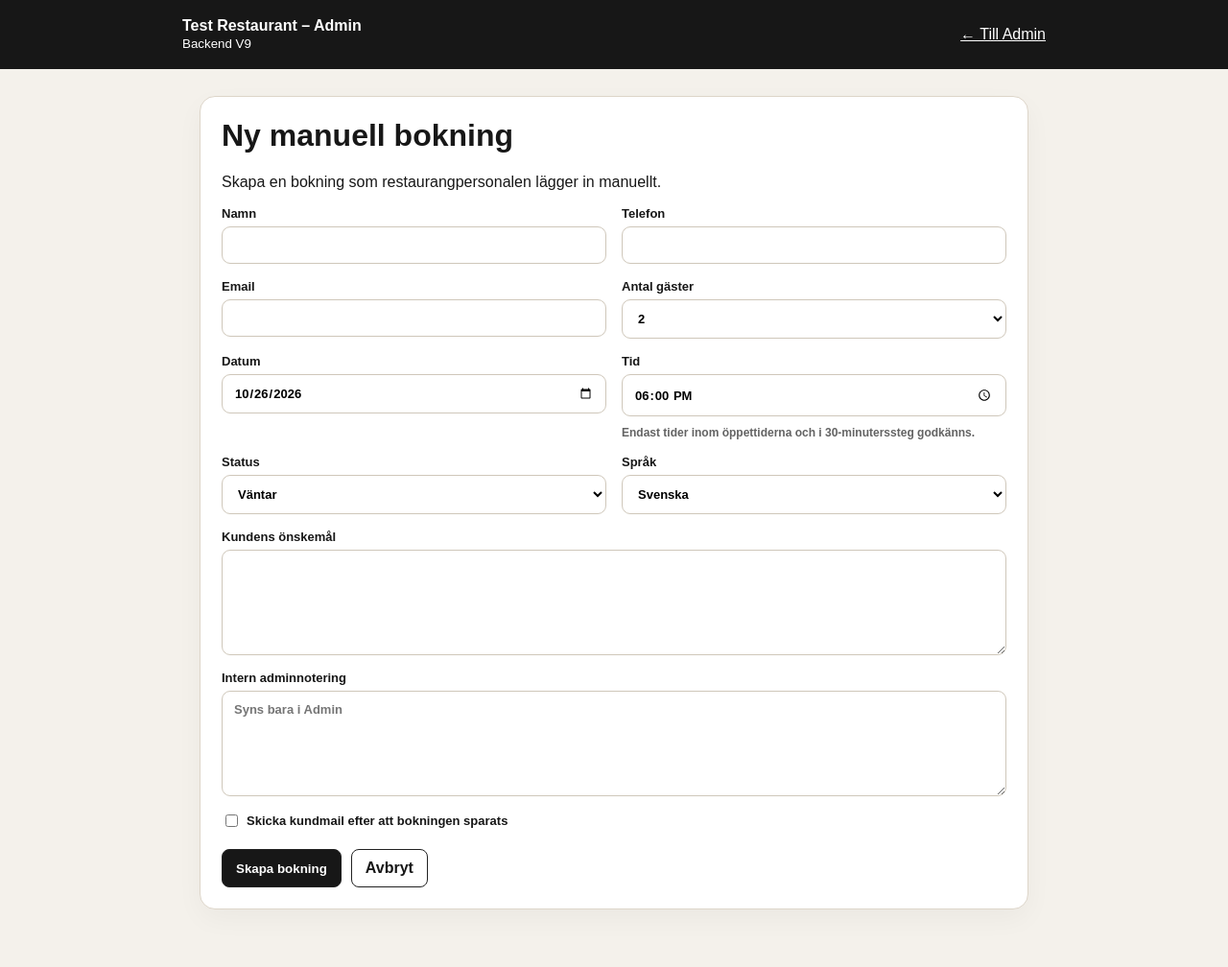
After one commit to mehzan07/nordic_table, a Flask app: page /admin/reservations/new in a window 1280 px wide. The commit adds this page. Shown: the whole page at 96% size. Run offline with Flask 3, Linux system fonts and the light colour scheme; the visitor is signed in with stand-in values (Sample User, id 1).

Commit message:
Add Backend V9 admin reservation management

```diff
--- a/app.py
+++ b/app.py
@@ -2,6 +2,7 @@ from __future__ import annotations
 
 import os
 import re
+import secrets
 import smtplib
 import sqlite3
 from datetime import date, datetime, timedelta
@@ -34,7 +35,7 @@ ADMIN_PASSWORD = os.getenv("ADMIN_PASSWORD", "demo1234")
 MAX_GUESTS_PER_SLOT = int(os.getenv("MAX_GUESTS_PER_SLOT", "20"))
 EMAIL_MODE = os.getenv("EMAIL_MODE", "outbox").strip().lower()
 
-# Email configuration. V7 preserves V5/V6 outbox and SMTP diagnostics.
+# Email configuration. V9 preserves the existing outbox and SMTP diagnostics.
 SMTP_HOST = os.getenv("SMTP_HOST", "").strip()
 SMTP_PORT = int(os.getenv("SMTP_PORT", "587"))
 SMTP_USERNAME = os.getenv("SMTP_USERNAME", "").strip()
@@ -100,6 +101,10 @@ def init_db() -> None:
             )
             """
         )
+        columns = {row["name"] for row in conn.execute("PRAGMA table_info(reservations)").fetchall()}
+        if "admin_note" not in columns:
+            conn.execute("ALTER TABLE reservations ADD COLUMN admin_note TEXT NOT NULL DEFAULT ''")
+
         conn.execute(
             "CREATE INDEX IF NOT EXISTS idx_reservation_date_time ON reservations(reservation_date, reservation_time)"
         )
@@ -165,6 +170,79 @@ def slot_guest_total(raw_date: str, raw_time: str) -> int:
 
 def remaining_capacity(raw_date: str, raw_time: str) -> int:
     return max(0, MAX_GUESTS_PER_SLOT - slot_guest_total(raw_date, raw_time))
+
+
+def active_guest_total_excluding(raw_date: str, raw_time: str, reservation_id: int | None = None) -> int:
+    query = """
+        SELECT COALESCE(SUM(guests), 0) AS total
+        FROM reservations
+        WHERE reservation_date = ?
+          AND reservation_time = ?
+          AND status IN ('pending', 'confirmed')
+    """
+    params: list[object] = [raw_date, raw_time]
+    if reservation_id is not None:
+        query += " AND id != ?"
+        params.append(reservation_id)
+    with get_db() as conn:
+        row = conn.execute(query, params).fetchone()
+    return int(row["total"] or 0)
+
+
+def remaining_capacity_excluding(raw_date: str, raw_time: str, reservation_id: int | None = None) -> int:
+    return max(0, MAX_GUESTS_PER_SLOT - active_guest_total_excluding(raw_date, raw_time, reservation_id))
+
+
+def generate_admin_reference() -> str:
+    prefix = datetime.now().strftime("TR-%y%m%d-")
+    with get_db() as conn:
+        for _ in range(50):
+            suffix = f"{secrets.randbelow(10000):04d}"
+            reference = prefix + suffix
+            exists = conn.execute("SELECT 1 FROM reservations WHERE reference = ?", (reference,)).fetchone()
+            if not exists:
+                return reference
+    raise RuntimeError("Could not generate a unique reservation reference.")
+
+
+def validate_admin_reservation_form(data, reservation_id: int | None = None) -> tuple[dict | None, str | None]:
+    cleaned = {
+        "name": str(data.get("name", "")).strip(),
+        "phone": str(data.get("phone", "")).strip(),
+        "email": str(data.get("email", "")).strip().lower(),
+        "reservation_date": str(data.get("reservation_date", "")).strip(),
+        "reservation_time": str(data.get("reservation_time", "")).strip(),
+        "special_requests": str(data.get("special_requests", "")).strip(),
+        "admin_note": str(data.get("admin_note", "")).strip(),
+        "language": "en" if str(data.get("language", "sv")).lower().startswith("en") else "sv",
+        "status": str(data.get("status", "pending")).strip().lower(),
+    }
+    try:
+        cleaned["guests"] = int(data.get("guests", 0))
+    except (TypeError, ValueError):
+        return None, "Antal gäster måste vara ett heltal."
+
+    if not all([cleaned["name"], cleaned["phone"], cleaned["email"], cleaned["reservation_date"], cleaned["reservation_time"]]):
+        return None, "Namn, telefon, email, datum och tid måste fyllas i."
+    if not EMAIL_RE.match(cleaned["email"]):
+        return None, "Ogiltig emailadress."
+    digits = re.sub(r"\D", "", cleaned["phone"])
+    if not (7 <= len(digits) <= 15):
+        return None, "Ogiltigt telefonnummer."
+    if not (1 <= cleaned["guests"] <= MAX_GUESTS_PER_SLOT):
+        return None, f"Antal gäster måste vara mellan 1 och {MAX_GUESTS_PER_SLOT}."
+    if cleaned["status"] not in {"pending", "confirmed", "cancelled"}:
+        return None, "Ogiltig status."
+    if not valid_slot(cleaned["reservation_date"], cleaned["reservation_time"]):
+        return None, "Valt datum eller tid ligger utanför restaurangens öppettider."
+
+    if cleaned["status"] in {"pending", "confirmed"}:
+        remaining = remaining_capacity_excluding(
+            cleaned["reservation_date"], cleaned["reservation_time"], reservation_id
+        )
+        if cleaned["guests"] > remaining:
+            return None, f"Inte tillräcklig kapacitet. Endast {remaining} platser återstår för den tiden."
+    return cleaned, None
 
 
 def opening_slots(raw_date: str) -> list[str]:
@@ -882,6 +960,90 @@ def admin():
     )
 
 
+@app.route("/admin/reservations/new", methods=["GET", "POST"])
+@admin_required
+def admin_new_reservation():
+    form_data = {
+        "name": "", "phone": "", "email": "", "guests": 2,
+        "reservation_date": date.today().isoformat(), "reservation_time": "18:00",
+        "special_requests": "", "admin_note": "", "language": "sv", "status": "pending",
+    }
+    if request.method == "POST":
+        form_data.update(request.form.to_dict())
+        cleaned, error = validate_admin_reservation_form(request.form)
+        if error:
+            flash(error, "error")
+        else:
+            reference = generate_admin_reference()
+            with get_db() as conn:
+                cursor = conn.execute(
+                    """
+                    INSERT INTO reservations (
+                        reference, created_at, name, phone, email, guests,
+                        reservation_date, reservation_time, special_requests,
+                        selected_dish_name_sv, selected_dish_name_en, selected_dish_price,
+                        language, status, admin_note
+                    ) VALUES (?, ?, ?, ?, ?, ?, ?, ?, ?, '', '', '', ?, ?, ?)
+                    """,
+                    (reference, datetime.now().isoformat(timespec="seconds"), cleaned["name"],
+                     cleaned["phone"], cleaned["email"], cleaned["guests"], cleaned["reservation_date"],
+                     cleaned["reservation_time"], cleaned["special_requests"], cleaned["language"],
+                     cleaned["status"], cleaned["admin_note"]),
+                )
+                reservation_id = cursor.lastrowid
+                reservation = conn.execute("SELECT * FROM reservations WHERE id = ?", (reservation_id,)).fetchone()
+            if request.form.get("send_email") == "1":
+                subject, body = customer_received_email(reservation)
+                ok, message = send_email(reservation["email"], subject, body, reservation_id, "admin_created")
+                flash(f"Bokning {reference} skapad. {message}", "success" if ok else "error")
+            else:
+                flash(f"Bokning {reference} skapad utan kundmail.", "success")
+            return redirect(url_for("admin", overview_date=cleaned["reservation_date"]))
+
+    return render_template("admin_reservation_form.html", mode="new", reservation=form_data,
+                           max_guests_per_slot=MAX_GUESTS_PER_SLOT, status_sv=STATUS_SV)
+
+
+@app.route("/admin/reservations/<int:reservation_id>/edit", methods=["GET", "POST"])
+@admin_required
+def admin_edit_reservation(reservation_id: int):
+    with get_db() as conn:
+        reservation = conn.execute("SELECT * FROM reservations WHERE id = ?", (reservation_id,)).fetchone()
+    if reservation is None:
+        return "Reservation not found", 404
+
+    form_data = dict(reservation)
+    if request.method == "POST":
+        form_data.update(request.form.to_dict())
+        cleaned, error = validate_admin_reservation_form(request.form, reservation_id)
+        if error:
+            flash(error, "error")
+        else:
+            with get_db() as conn:
+                conn.execute(
+                    """
+                    UPDATE reservations
+                    SET name = ?, phone = ?, email = ?, guests = ?, reservation_date = ?,
+                        reservation_time = ?, special_requests = ?, language = ?, status = ?, admin_note = ?
+                    WHERE id = ?
+                    """,
+                    (cleaned["name"], cleaned["phone"], cleaned["email"], cleaned["guests"],
+                     cleaned["reservation_date"], cleaned["reservation_time"], cleaned["special_requests"],
+                     cleaned["language"], cleaned["status"], cleaned["admin_note"], reservation_id),
+                )
+                updated = conn.execute("SELECT * FROM reservations WHERE id = ?", (reservation_id,)).fetchone()
+            if request.form.get("send_email") == "1":
+                subject, body = customer_status_email(updated, updated["status"])
+                ok, message = send_email(updated["email"], subject, body, reservation_id, "admin_edited")
+                flash(f"Bokning {updated['reference']} uppdaterad. {message}", "success" if ok else "error")
+            else:
+                flash(f"Bokning {updated['reference']} uppdaterad utan kundmail.", "success")
+            return redirect(url_for("admin", overview_date=cleaned["reservation_date"], q=updated["reference"]))
+
+    return render_template("admin_reservation_form.html", mode="edit", reservation=form_data,
+                           max_guests_per_slot=MAX_GUESTS_PER_SLOT, status_sv=STATUS_SV)
+
+
 @app.post("/admin/reservations/<int:reservation_id>/status")
 @admin_required
 def update_status(reservation_id: int):
@@ -904,6 +1066,17 @@ def update_status(reservation_id: int):
                 "info",
             )
             return redirect(request.referrer or url_for("admin"))
+
+        if old_status == "cancelled" and status in {"pending", "confirmed"}:
+            remaining = remaining_capacity_excluding(
+                reservation["reservation_date"], reservation["reservation_time"], reservation_id
+            )
+            if int(reservation["guests"]) > remaining:
+                flash(
+                    f"Kan inte återaktivera {reservation['reference']}: endast {remaining} platser återstår på tiden.",
+                    "error",
+                )
+                return redirect(request.referrer or url_for("admin"))
 
         conn.execute(
             "UPDATE reservations SET status = ? WHERE id = ?",
@@ -956,9 +1129,9 @@ def admin_email_test():
 
     ok, message = send_email(
         recipient=recipient,
-        subject="Test Restaurant – Backend V8 testmail",
+        subject="Test Restaurant – Backend V9 testmail",
         body=(
-            "Detta är ett testmail från Test Restaurant Backend V8.\n\n"
+            "Detta är ett testmail från Test Restaurant Backend V9.\n\n"
             f"Email-läge: {email_mode()}\n"
             f"Skickat: {datetime.now().isoformat(timespec='seconds')}\n"
         ),
@@ -976,7 +1149,7 @@ def health():
         {
             "ok": True,
             "database": DB_PATH.name,
-            "backend_version": "V8-fixed",
+            "backend_version": "V9",
             "max_guests_per_slot": MAX_GUESTS_PER_SLOT,
             "email_mode": email_mode(),
             "restaurant_email": RESTAURANT_EMAIL,
--- /dev/null
+++ b/templates/admin_reservation_form.html
@@ -0,0 +1,37 @@
+<!doctype html>
+<html lang="sv">
+<head>
+  <meta charset="utf-8">
+  <meta name="viewport" content="width=device-width,initial-scale=1">
+  <title>{{ 'Ny bokning' if mode == 'new' else 'Redigera bokning' }} – Test Restaurant Admin</title>
+  <style>
+    *{box-sizing:border-box}body{margin:0;background:#f4f1eb;color:#171717;font-family:Arial,sans-serif}header{background:#171717;color:#fff;padding:18px}.wrap,main{max-width:900px;margin:auto}header .wrap{display:flex;justify-content:space-between;align-items:center;gap:20px}header a{color:#fff}main{padding:28px 18px 60px}.card{background:#fff;border:1px solid #ddd5c9;border-radius:16px;padding:22px;box-shadow:0 10px 28px rgba(0,0,0,.04)}h1{margin-top:0}.grid{display:grid;grid-template-columns:repeat(2,minmax(0,1fr));gap:16px}.full{grid-column:1/-1}label{display:flex;flex-direction:column;gap:6px;font-weight:700;font-size:13px}input,select,textarea{width:100%;padding:11px 12px;border:1px solid #cfc7ba;border-radius:9px;font:inherit;background:#fff}textarea{min-height:110px;resize:vertical}.actions{display:flex;gap:10px;flex-wrap:wrap;margin-top:20px}.btn,button{border:1px solid #222;border-radius:8px;padding:10px 14px;background:#fff;color:#171717;text-decoration:none;cursor:pointer;font-weight:700}.primary{background:#171717;color:#fff}.flash{white-space:pre-line;padding:12px 14px;border-radius:10px;margin-bottom:14px;border:1px solid #ddd}.flash.success{background:#edf8ef;border-color:#b9dfc0}.flash.error{background:#fff0f0;border-color:#efb0b0}.hint{font-size:12px;opacity:.67;margin-top:4px}.check{flex-direction:row;align-items:center;font-weight:600}.check input{width:auto}@media(max-width:680px){.grid{grid-template-columns:1fr}.full{grid-column:auto}}
+  </style>
+</head>
+<body>
+<header><div class="wrap"><div><strong>Test Restaurant – Admin</strong><br><small>Backend V9</small></div><a href="/admin">← Till Admin</a></div></header>
+<main>
+  {% with messages = get_flashed_messages(with_categories=true) %}{% for category, message in messages %}<div class="flash {{ category }}">{{ message }}</div>{% endfor %}{% endwith %}
+  <div class="card">
+    <h1>{{ 'Ny manuell bokning' if mode == 'new' else 'Redigera bokning ' ~ reservation.reference }}</h1>
+    <p>{{ 'Skapa en bokning som restaurangpersonalen lägger in manuellt.' if mode == 'new' else 'Ändra kunduppgifter, datum, tid, gäster, status och interna anteckningar.' }}</p>
+    <form method="post">
+      <div class="grid">
+        <label>Namn<input name="name" value="{{ reservation.name or '' }}" required></label>
+        <label>Telefon<input name="phone" value="{{ reservation.phone or '' }}" required></label>
+        <label>Email<input type="email" name="email" value="{{ reservation.email or '' }}" required></label>
+        <label>Antal gäster<select name="guests" required>{% for n in range(1, max_guests_per_slot + 1) %}<option value="{{ n }}" {% if reservation.guests|int == n %}selected{% endif %}>{{ n }}</option>{% endfor %}</select></label>
+        <label>Datum<input type="date" name="reservation_date" value="{{ reservation.reservation_date or '' }}" required></label>
+        <label>Tid<input type="time" step="1800" name="reservation_time" value="{{ reservation.reservation_time or '' }}" required><span class="hint">Endast tider inom öppettiderna och i 30-minuterssteg godkänns.</span></label>
+        <label>Status<select name="status"><option value="pending" {% if reservation.status == 'pending' %}selected{% endif %}>Väntar</option><option value="confirmed" {% if reservation.status == 'confirmed' %}selected{% endif %}>Bekräftad</option><option value="cancelled" {% if reservation.status == 'cancelled' %}selected{% endif %}>Avbokad</option></select></label>
+        <label>Språk<select name="language"><option value="sv" {% if reservation.language != 'en' %}selected{% endif %}>Svenska</option><option value="en" {% if reservation.language == 'en' %}selected{% endif %}>English</option></select></label>
+        <label class="full">Kundens önskemål<textarea name="special_requests">{{ reservation.special_requests or '' }}</textarea></label>
+        <label class="full">Intern adminnotering<textarea name="admin_note" placeholder="Syns bara i Admin">{{ reservation.admin_note or '' }}</textarea></label>
+        <label class="full check"><input type="checkbox" name="send_email" value="1"> Skicka kundmail efter att bokningen sparats</label>
+      </div>
+      <div class="actions"><button class="primary" type="submit">{{ 'Skapa bokning' if mode == 'new' else 'Spara ändringar' }}</button><a class="btn" href="/admin">Avbryt</a></div>
+    </form>
+  </div>
+</main>
+</body>
+</html>
```
Also changed, not shown: templates/admin.html (+7 -6 lines), README.md, 1 other file.
